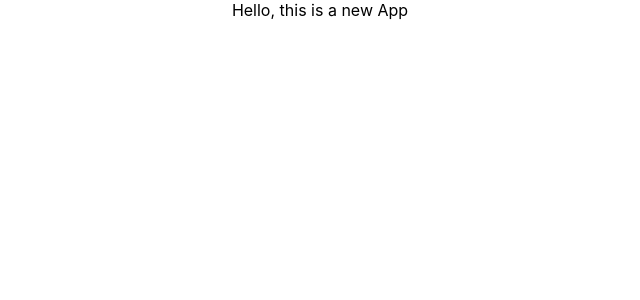
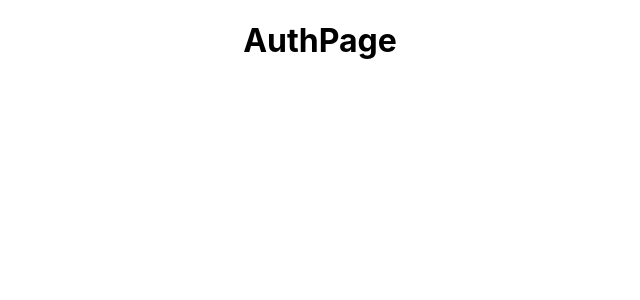
Before and after one commit to fosterhorak/react-trolls-lab, a React (Create React App) app: page / in a window 1280 px wide. Shown: the top 300 px of the page, without its empty margins (320-960 px from the left). Built offline with nearby package versions, Linux system fonts and the light colour scheme.

Commit message:
added auth, neworder, orderhistory, and nav

```diff
--- a/package.json
+++ b/package.json
@@ -12,6 +12,7 @@
     "morgan": "^1.10.0",
     "react": "^17.0.1",
     "react-dom": "^17.0.1",
+    "react-router-dom": "^5.2.0",
     "react-scripts": "4.0.1",
     "serve-favicon": "^2.5.0",
     "web-vitals": "^0.2.4"
--- /dev/null
+++ b/src/components/NavBar/NavBar.jsx
@@ -0,0 +1,12 @@
+import { NavLink } from "react-router-dom";
+
+export default function NavBar() {
+
+    return (
+        <nav>
+            <NavLink exact activeStyle={{backgroundColor: 'yellow'}} to="/orders">Order History</NavLink>
+            &nbsp; | &nbsp;
+            <NavLink exact activeStyle={{backgroundColor: 'yellow'}}to="/orders/new">New Order</NavLink>
+        </nav>
+    );
+}
--- a/src/index.js
+++ b/src/index.js
@@ -1,11 +1,12 @@
 import React from 'react';
 import ReactDOM from 'react-dom';
+import { BrowserRouter as Router } from 'react-router-dom';
 import './index.css';
 import App from './pages/App/App';
 
 ReactDOM.render(
   <React.StrictMode>
-    <App />
+    <Router><App /></Router>
   </React.StrictMode>,
   document.getElementById('root')
 );
--- a/src/pages/App/App.jsx
+++ b/src/pages/App/App.jsx
@@ -1,12 +1,32 @@
 import { useState } from 'react';
 import './App.css';
+import AuthPage from '../AuthPage/AuthPage';
+import NewOrderPage from '../NewOrderPage/NewOrderPage';
+import OrderHistoryPage from '../OrderHistoryPage/OrderHistoryPage';
+import { Redirect, Route, Switch } from 'react-router-dom';
+import NavBar from '../../components/NavBar/NavBar';
 
 export default function App() {
   const [user, setUser] = useState(null);
 
   return (
     <main className="App">
-      Hello, this is a new App
+      { user ?
+          <>
+            <NavBar />
+            <Switch>
+              <Route path="/orders/new">
+                <NewOrderPage />
+              </Route>
+              <Route path="/orders">
+                <OrderHistoryPage />
+              </Route>
+              <Redirect to="/orders" />
+            </Switch>
+          </>
+        :
+          <AuthPage />
+      }
     </main>
   );
 }
```
Also changed, not shown: 2 other files (tests, documents, lock files or other folders).
